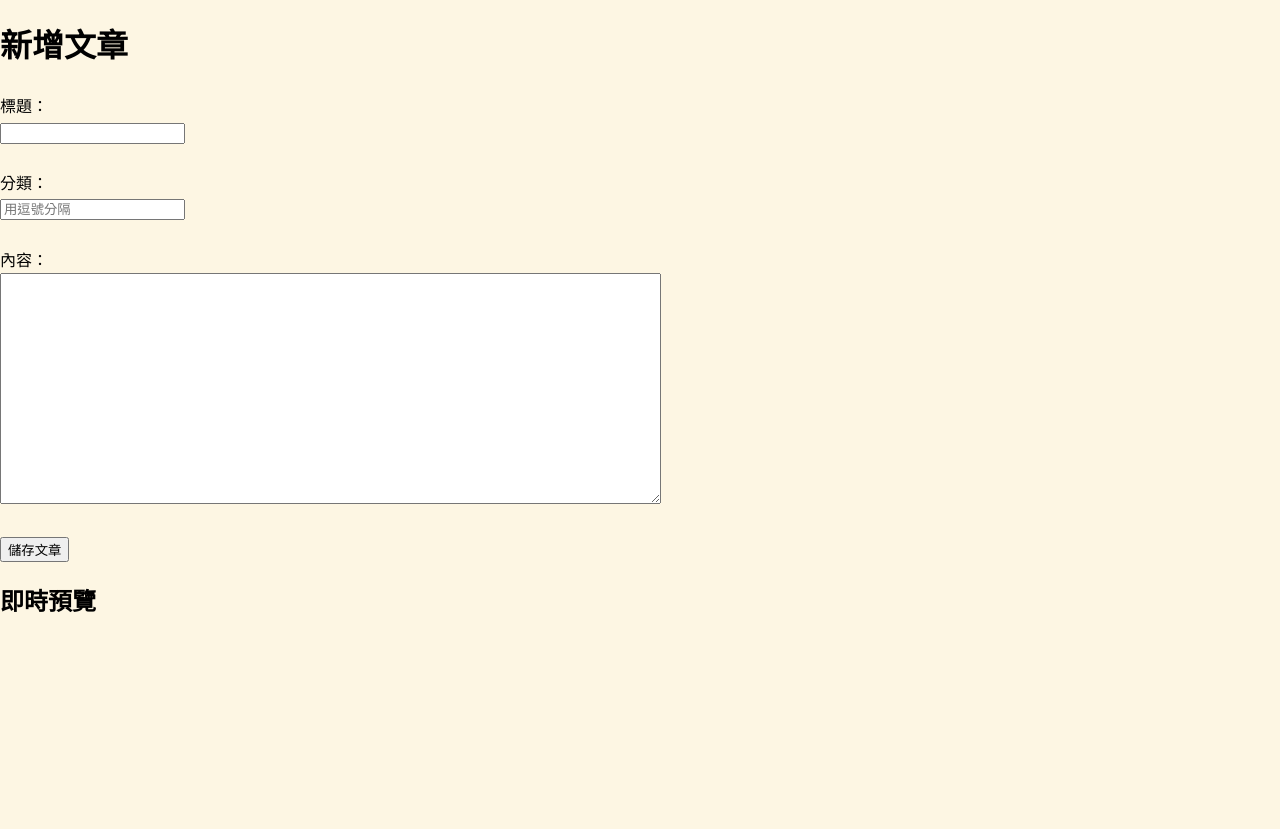
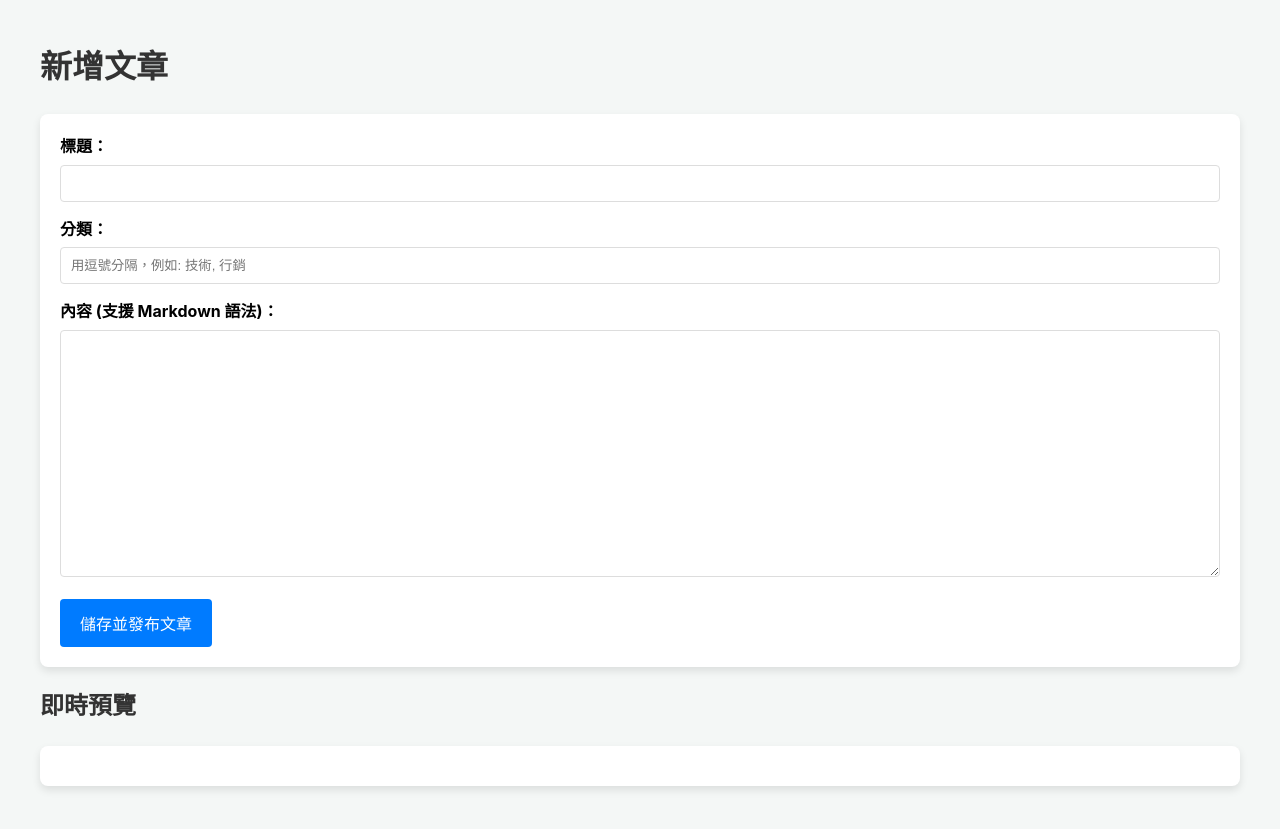
Before and after one commit to KenHAI666/Runing9TO5, a Jekyll site: the page templates/index.html, which Jekyll copies as it is, in a window 1280 px wide. Shown: the top 829 px of the page. Built offline with Jekyll 4.4.1, drawn with Linux system fonts in a browser that asks for light colours; nearby versions of some CDN libraries.

Commit message:
Update index.html

```diff
--- a/templates/index.html
+++ b/templates/index.html
@@ -5,32 +5,33 @@
     <title>後台新增文章</title>
     <link rel="stylesheet" href="../assets/css/style.css">
     <style>
-        #preview {
-            margin-top: 30px;
-        }
-        #preview .card-section-1 {
-            max-width: 900px;
-            margin: 0 auto;
-            padding: 20px;
-            border-radius: 10px;
-            box-shadow: 0 12px 24px rgba(0,0,0,0.25);
-            background-color: #fff;
-        }
+        body { font-family: -apple-system, BlinkMacSystemFont, "Segoe UI", Roboto, "Helvetica Neue", Arial, sans-serif; line-height: 1.6; max-width: 1200px; margin: 0 auto; padding: 20px; background-color: #f4f7f6; }
+        h1, h2 { color: #333; }
+        form, #preview { background-color: #fff; padding: 20px; border-radius: 8px; box-shadow: 0 4px 8px rgba(0,0,0,0.1); margin-bottom: 20px; }
+        label { font-weight: bold; margin-bottom: 5px; display: block; }
+        input[type="text"], textarea { width: 100%; padding: 10px; margin-bottom: 15px; border: 1px solid #ddd; border-radius: 4px; box-sizing: border-box; }
+        input[type="submit"] { background-color: #007bff; color: white; padding: 12px 20px; border: none; border-radius: 4px; cursor: pointer; font-size: 16px; }
+        input[type="submit"]:hover { background-color: #0056b3; }
+        #preview .card-section-1 { border: 1px dashed #ccc; padding: 20px; border-radius: 8px; }
+        #preview h1 { color: #555; }
+        p { margin-top: 0; }
+        ul, ol { margin-top: 0; padding-left: 20px; }
     </style>
+    <script src="https://cdnjs.cloudflare.com/ajax/libs/marked/4.0.17/marked.min.js"></script>
 </head>
 <body>
     <h1>新增文章</h1>
     <form id="articleForm" method="post">
-        <label>標題：</label><br>
-        <input type="text" name="title" id="title" required><br><br>
+        <label for="title">標題：</label>
+        <input type="text" name="title" id="title" required><br>
 
-        <label>分類：</label><br>
-        <input type="text" name="categories" id="categories" required placeholder="用逗號分隔"><br><br>
+        <label for="categories">分類：</label>
+        <input type="text" name="categories" id="categories" required placeholder="用逗號分隔，例如: 技術, 行銷"><br>
 
-        <label>內容：</label><br>
-        <textarea name="content" id="content" rows="15" cols="80" required></textarea><br><br>
+        <label for="content">內容 (支援 Markdown 語法)：</label>
+        <textarea name="content" id="content" rows="15" required></textarea><br>
 
-        <input type="submit" value="儲存文章">
+        <input type="submit" value="儲存並發布文章">
     </form>
 
     <h2>即時預覽</h2>
@@ -47,15 +48,16 @@
             const categories = categoriesInput.value.split(',').map(c => c.trim());
             const content = contentInput.value;
 
-            const paragraphs = content.split('\n\n').map(p => `<p>${p.replace(/\n/g, '<br>')}</p>`).join('');
+            // 使用 marked.js 將 Markdown 轉換為 HTML
+            const renderedContent = marked.parse(content);
 
             if(title || content) {
                 previewDiv.innerHTML = `
                     <div class="card-section-1">
                         <h1>${title}</h1>
-                        ${paragraphs}
-                        <p><strong>分類:</strong> ${categories[0] || ''}</p>
-                        <p><strong>標籤:</strong> 無</p>
+                        <p><strong>分類:</strong> ${categories.join(', ')}</p>
+                        <hr>
+                        ${renderedContent}
                     </div>
                 `;
             } else {
```
